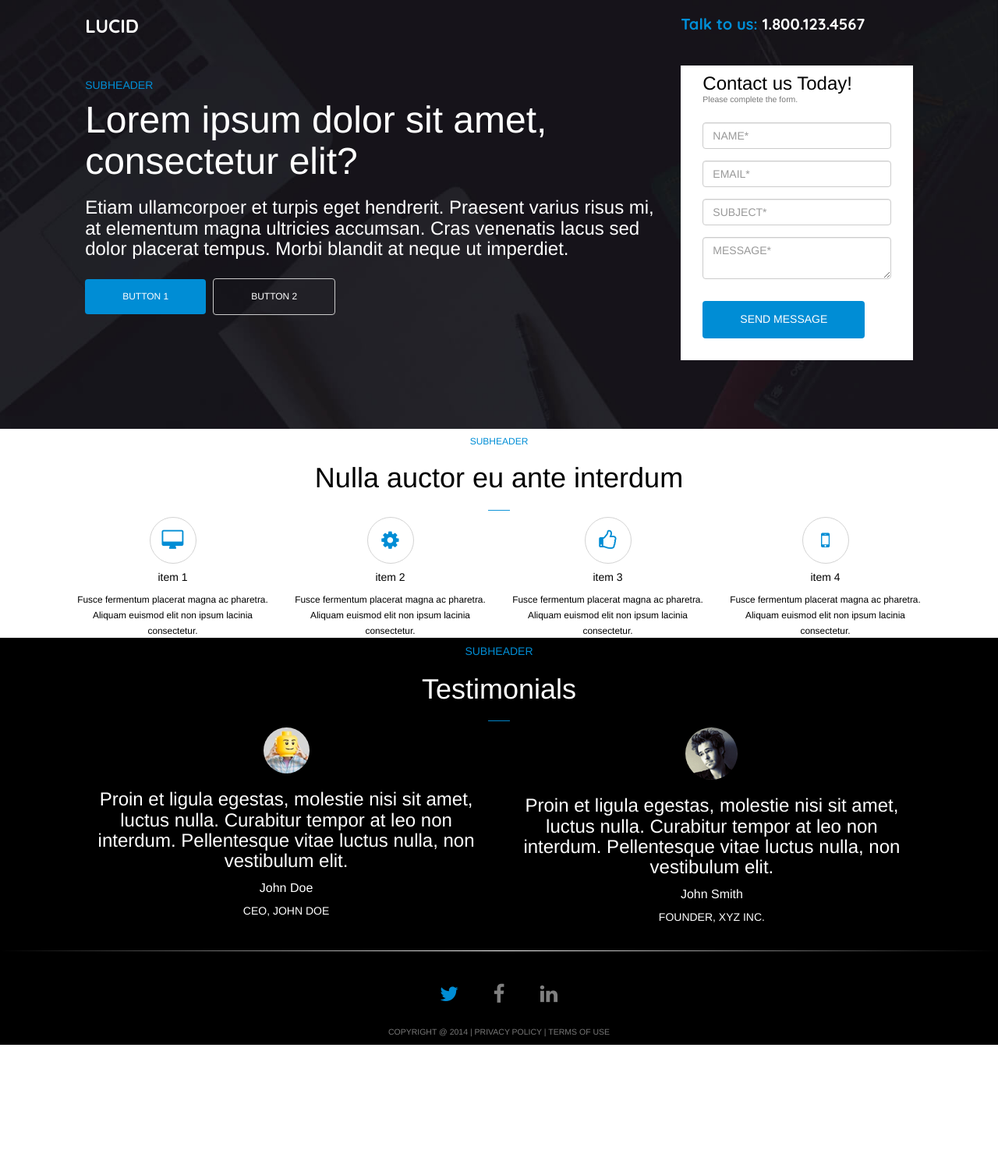
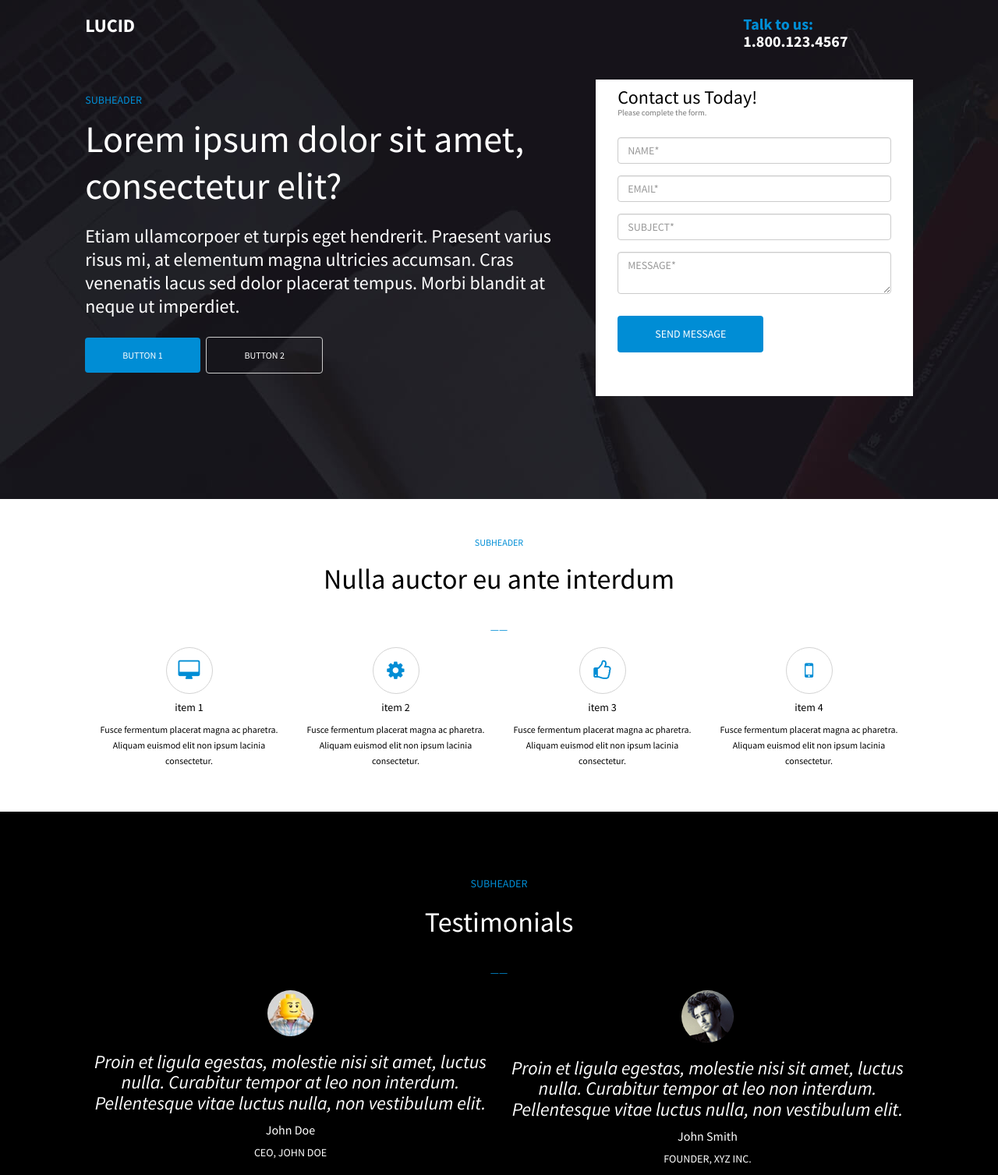
Before and after one commit to jaroot32/MechanixSite, a website: page index.html in a window 1280 px wide. Shown: the top 1507 px of the page at 78% size. Before the commit the page ends 1340 px from the top, so only its background shows below. Drawn offline with nearby package versions, Linux system fonts and the light colour scheme.

Commit message:
update: new layout and fonts

```diff
--- a/css/styles.css
+++ b/css/styles.css
@@ -1,17 +1,17 @@
 body {
 	margin: 0 auto;
 	padding: 0 auto;
-	font-family: font-family: 'Source Sans Pro', sans-serif;
+	font-family: 'Source Sans Pro', sans-serif;
 	color: #fff;
 }
 .container-fluid {
 	padding: 0;
 }
 .logo {
-	font-family: 'Quicksand', sans-serif;
+	font-weight: 700;
 }
 .phone {
-	font-family: 'Quicksand', sans-serif;
+	font-weight: 700;
 	font-size: 20px;
 }
 .phoneblue {
@@ -25,10 +25,21 @@ body {
 }
 .sub {
 	color: #008ED6;
+	line-height: 125%;
+}
+.sub-center {
+	margin-top: 4em;
+}
+.sub-title {
+	margin-bottom: 1em;
 }
 .mega {
 	margin-top: 1px;
 	font-size: 48px;
+	line-height: 125%;
+}
+.subheader-paragraph {
+	line-height: 125%;
 }
 .button1 {
 	background-color: #008DD5;
@@ -81,13 +92,13 @@ button.btn.btn-default.button1form h5 {
 	padding: 0 36px 0 36px;
 }
 .button1form {
-	margin: 2em 2em 2em 0;
+	margin: 2em 2em 4em 0;
 	background-color: #008DD5;
 	border: none;
 	color: #fff;
 }
 .squeeze {
-	margin: 97px;
+	padding: 6em 10em 4em 10em;
 }
 article {
 	color: #000;
@@ -113,6 +124,9 @@ section {
 .testimonial-name {
 	font-size: 16px;
 }
+.squeeze-testimonials {
+	padding: 2em;
+}
 footer {
 	background-color: #000;
 }
@@ -125,6 +139,10 @@ footer {
 .fa-linkedin, .fa-facebook {
 	color: grey;
 }
+.copy-policy {
+	margin: 0 auto;
+	padding: 1em 0 3em 0;
+}
 /* Extra small devices (phones, less than 768px) */
 /* No media query since this is the default in Bootstrap */
 
@@ -133,21 +151,15 @@ footer {
 
 /* Medium devices (desktops, 992px and up) */
 @media (min-width: @screen-md-min) {
-
-
 }
 
 /* Large devices (large desktops, 1200px and up) */
 @media only screen and (min-width: 1200px) {
     /* styles for wide screens */
-    .laptop-image {
-	max-width: 100%;
-	height: 550px;
-	background-image: url("laptopimage.jpg");
-	background-repeat: no-repeat;
-	-webkit-background-size: cover;
-  	-moz-background-size: cover;
-  	-o-background-size: cover;
-  	background-size: cover;
+.laptop-image {
+	height: 640px;
+}
+.phone {
+	margin-left: 4em;
 }
 }
--- a/index.html
+++ b/index.html
@@ -7,7 +7,6 @@
     <meta name="viewport" content="width=device-width, initial-scale=1">
     <!-- The above 3 meta tags *must* come first in the head; any other head content must come *after* these tags -->
     <title>Mechanix PSD to Bootstrap</title>
-
     <!-- Bootstrap -->
     <link rel="stylesheet" href="https://maxcdn.bootstrapcdn.com/font-awesome/4.5.0/css/font-awesome.min.css">
     <link href='https://fonts.googleapis.com/css?family=Quicksand:700|Source+Sans+Pro:400,400italic,700,600' rel='stylesheet' type='text/css'>
@@ -34,18 +33,18 @@
                 </div>
             </div>
             <div class="row">
-                <div class="col-md-offset-1 col-md-6 col-lg-offset-1 col-lg-7">
+                <div class="col-md-offset-1 col-md-6 col-lg-offset-1 col-lg-6">
                     <div class="subheader">
                     <h5 class="sub">SUBHEADER</h5>
                     <h1 class="mega">Lorem ipsum dolor sit amet, consectetur elit?</h1>
-                    <h3>Etiam ullamcorpoer et turpis eget hendrerit. Praesent varius risus mi, at elementum magna ultricies accumsan. Cras venenatis lacus sed dolor placerat tempus. Morbi blandit at neque ut imperdiet.</h3>
+                    <h3 class="subheader-paragraph">Etiam ullamcorpoer et turpis eget hendrerit. Praesent varius risus mi, at elementum magna ultricies accumsan. Cras venenatis lacus sed dolor placerat tempus. Morbi blandit at neque ut imperdiet.</h3>
                     <div class="buttongroup">
                     <button class="btn btn-default button1" type="button"><h6>BUTTON 1</h6></button>
                     <button class="btn btn-default button2" type="button"><h6>BUTTON 2</h6></button>
                     </div>
                     </div>
                 </div>
-                <div class="col-md-4 col-lg-3">
+                <div class="col-md-4 col-lg-4">
                     <form>
                         <div class="form-format">
                             <h3 class="contact">Contact us Today!</h3>
@@ -72,31 +71,31 @@
     <article>
         <div class="row text-center">
             <div class="col-lg-12">
-                <h6 class="sub">SUBHEADER</h6>
-                <h1>Nulla auctor eu ante interdum</h1>
-                <div class="sub">&mdash;&mdash;</div>
+                <h6 class="sub sub-center">SUBHEADER</h6>
+                <h1 class="sub-title">Nulla auctor eu ante interdum</h1>
+                <div class="sub sub-title">&mdash;&mdash;</div>
             </div>
-            <div class="squeeze">
-            <div class="col-xs-6 col-md-3">
+          <div class="row text-center squeeze">
+            <div class="col-xs-6 col-md-3 col-lg-3">
               <a href=""><i class="circle"></i>
               <i class="fa fa-desktop"></i>
             </a>
               <h5>item 1</h5>
               <small>Fusce fermentum placerat magna ac pharetra. Aliquam euismod elit non ipsum lacinia consectetur.</small>
             </div>
-            <div class="col-xs-6 col-md-3">
+            <div class="col-xs-6 col-md-3 col-lg-3">
               <a href=""><i class="circle"></i>
               <i class="fa fa-cog"></i></a>
               <h5>item 2</h5>
               <small>Fusce fermentum placerat magna ac pharetra. Aliquam euismod elit non ipsum lacinia consectetur.</small>
             </div>
-            <div class="col-xs-6 col-md-3">
+            <div class="col-xs-6 col-md-3 col-lg-3">
               <a href=""><i class="circle"></i>
               <i class="fa fa-thumbs-o-up"></i></a>
               <h5>item 3</h5>
               <small>Fusce fermentum placerat magna ac pharetra. Aliquam euismod elit non ipsum lacinia consectetur.</small>
             </div>
-            <div class="col-xs-6 col-md-3">
+            <div class="col-xs-6 col-md-3 col-lg-3">
               <a href=""><i class="circle"></i>
               <i class="fa fa-mobile"></i></a>
               <h5>item 4</h5>
@@ -106,23 +105,25 @@
         </div>
     </article>
     <section>
-         <div class="row text-center">
+         <div class="row text-center squeeze-testimonials">
             <div class="col-lg-12">
-                <h5 class="sub">SUBHEADER</h5>
-                <h1>Testimonials</h1>
-                <div class="sub">&mdash;&mdash;</div>
+                <h5 class="sub sub-center">SUBHEADER</h5>
+                <h1 class="sub-title">Testimonials</h1>
+                <div class="sub sub-title">&mdash;&mdash;</div>
             </div>
-            <div class="col-xs-6 col-md-offset-1 col-md-5">
+            <div class="row text-center">
+            <div class="col-xs-6 col-md-5 col-lg-offset-1 col-lg-5">
               <img class="img-circle" src="images/johndoe.jpg">
-              <h3>Proin et ligula egestas, molestie nisi sit amet, luctus nulla. Curabitur tempor at leo non interdum. Pellentesque vitae luctus nulla, non vestibulum elit.</h3>
+              <h3><i>Proin et ligula egestas, molestie nisi sit amet, luctus nulla. Curabitur tempor at leo non interdum. Pellentesque vitae luctus nulla, non vestibulum elit.</i></h3>
               <div class="testimonial-name">John Doe</div>
               <h5>CEO, JOHN DOE</h5>
             </div>
-            <div class="col-xs-6 col-md-5">
+            <div class="col-xs-6 col-md-5 col-lg-5">
               <img class="img-circle" src="images/johnsmith.jpg">
-              <h3>Proin et ligula egestas, molestie nisi sit amet, luctus nulla. Curabitur tempor at leo non interdum. Pellentesque vitae luctus nulla, non vestibulum elit.</h3>
+              <h3><i>Proin et ligula egestas, molestie nisi sit amet, luctus nulla. Curabitur tempor at leo non interdum. Pellentesque vitae luctus nulla, non vestibulum elit.</i></h3>
               <div class="testimonial-name">John Smith</div>
               <h5>FOUNDER, XYZ INC.</h5>
+            </div>
             </div>
         </div>
     </section>
@@ -133,11 +134,10 @@
         <a href="https://twitter.com/"><i class="fa fa-twitter"></i></a>
         <a href="https://www.facebook.com/"><i class="fa fa-facebook"></i></a>
         <a href=""><i class="fa fa-linkedin"></i></a>
-        <h5><small>COPYRIGHT @ 2014 | PRIVACY POLICY | TERMS OF USE</small></h5>
+        <h5 class="copy-policy"><small>COPYRIGHT @ 2014 | PRIVACY POLICY | TERMS OF USE</small></h5>
         </div>
       </div>
     </footer>
-
     <!-- jQuery (necessary for Bootstrap's JavaScript plugins) -->
     <script src="https://ajax.googleapis.com/ajax/libs/jquery/1.11.3/jquery.min.js"></script>
     <!-- Include all compiled plugins (below), or include individual files as needed -->
```
